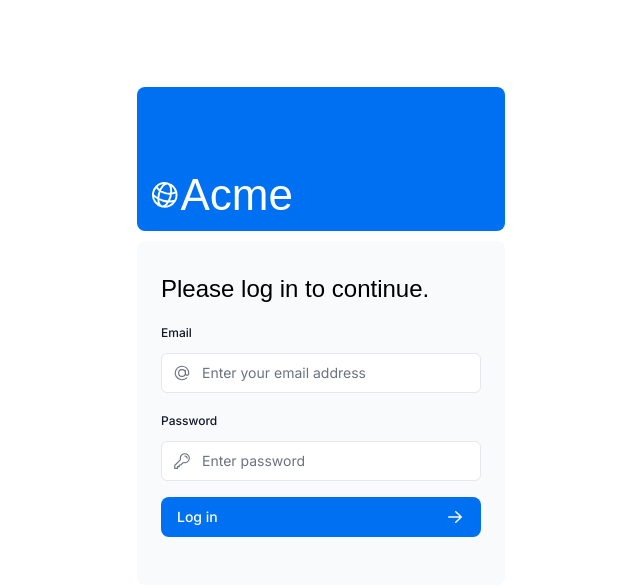
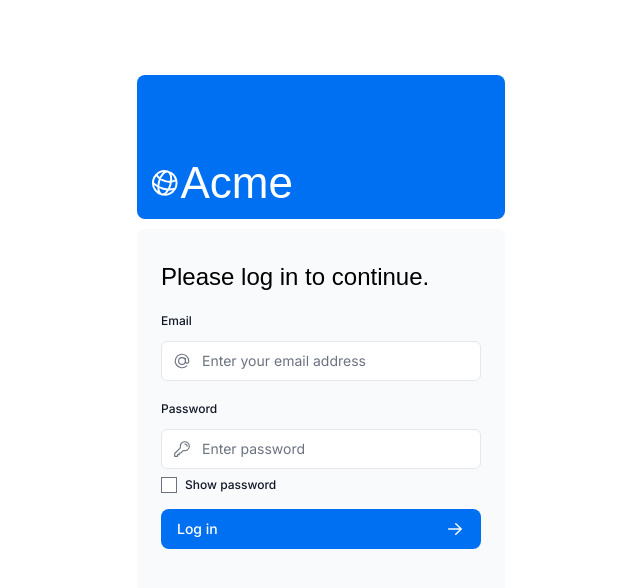
Before and after one commit to D1ckenS/nextjs-dashboard, a Next.js app: page /login in a window 1280 px wide. Shown: the top 588 px of the page, without its empty margins (319-959 px from the left). Built offline with nearby package versions, Linux system fonts and the light colour scheme; a web font is replaced by a local one.

Commit message:
added show password checkbox

```diff
--- a/app/ui/login-form.tsx
+++ b/app/ui/login-form.tsx
@@ -10,6 +10,8 @@ import { ArrowRightIcon } from '@heroicons/react/20/solid';
 import { Button } from './button';
 import { useActionState } from 'react';
 import { authenticate } from '@/app/lib/actions';
+import { useState } from 'react'; // Import useState
+
 
 
 export default function LoginForm() {
@@ -17,6 +19,15 @@ export default function LoginForm() {
     authenticate,
     undefined,
   );
+
+  // State to manage password visibility
+  const [showPassword, setShowPassword] = useState(false);
+
+  // Function to handle checkbox change
+  const handleShowPasswordChange = () => {
+    setShowPassword(prevState => !prevState);
+  };
+
 
   return (
     <form action={formAction} className="space-y-3">
@@ -55,7 +66,7 @@ export default function LoginForm() {
               <input
                 className="peer block w-full rounded-md border border-gray-200 py-[9px] pl-10 text-sm outline-2 placeholder:text-gray-500"
                 id="password"
-                type="password"
+                type={showPassword ? 'text' : 'password'} // Toggle input type
                 name="password"
                 placeholder="Enter password"
                 required
@@ -63,6 +74,21 @@ export default function LoginForm() {
               />
               <KeyIcon className="pointer-events-none absolute left-3 top-1/2 h-[18px] w-[18px] -translate-y-1/2 text-gray-500 peer-focus:text-gray-900" />
             </div>
+          </div>
+          <div className="mt-2 flex items-center">
+            <input
+              id="show-password"
+              type="checkbox"
+              checked={showPassword}
+              onChange={handleShowPasswordChange} // Handle checkbox change
+              className="mr-2 font-medium"
+            />
+            <label
+              htmlFor="show-password"
+              className="text-xs font-medium text-gray-900"
+            >
+              Show password
+            </label>
           </div>
         </div>
         <Button className="mt-4 w-full" aria-disabled={isPending}>
```
